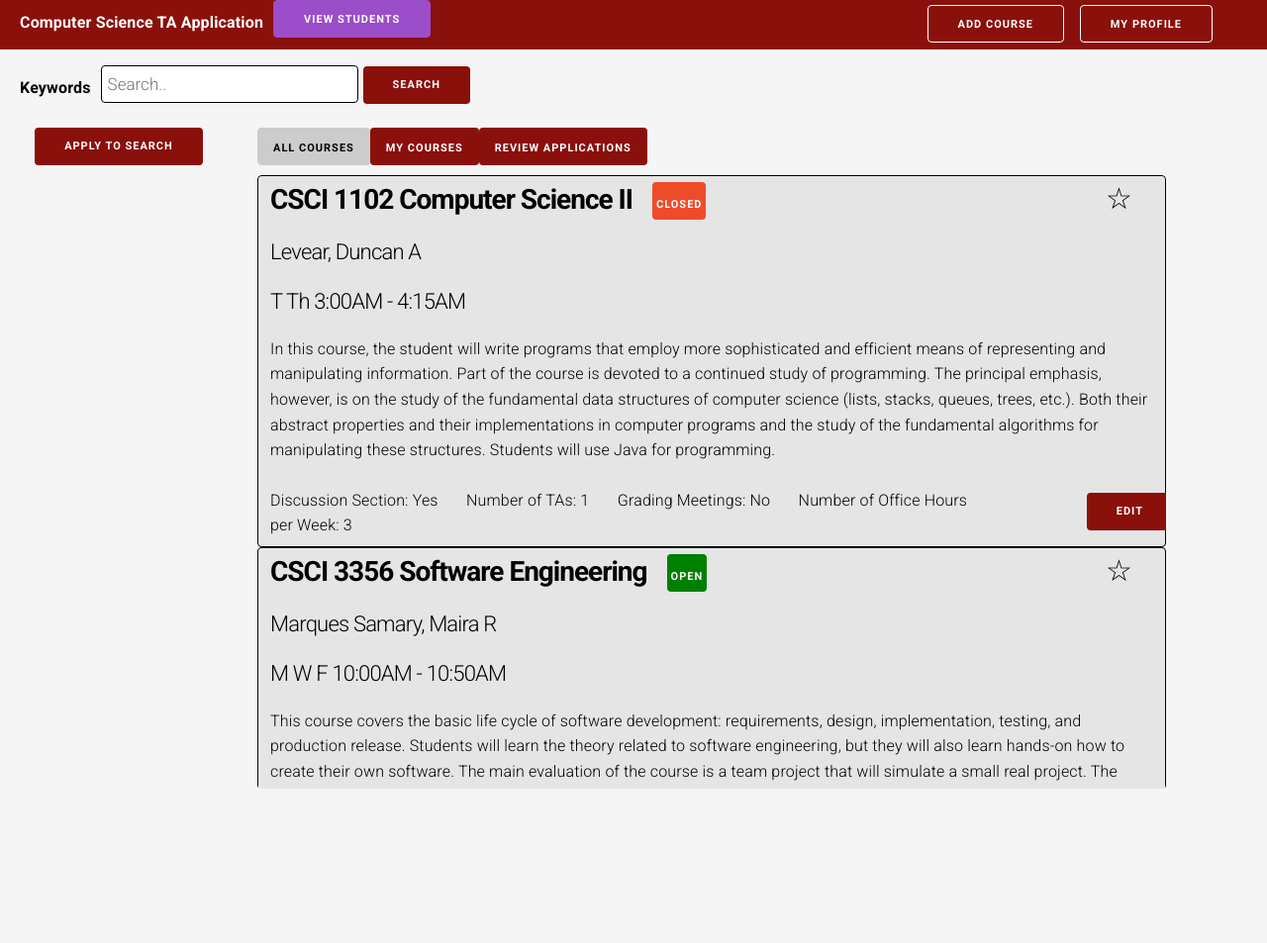
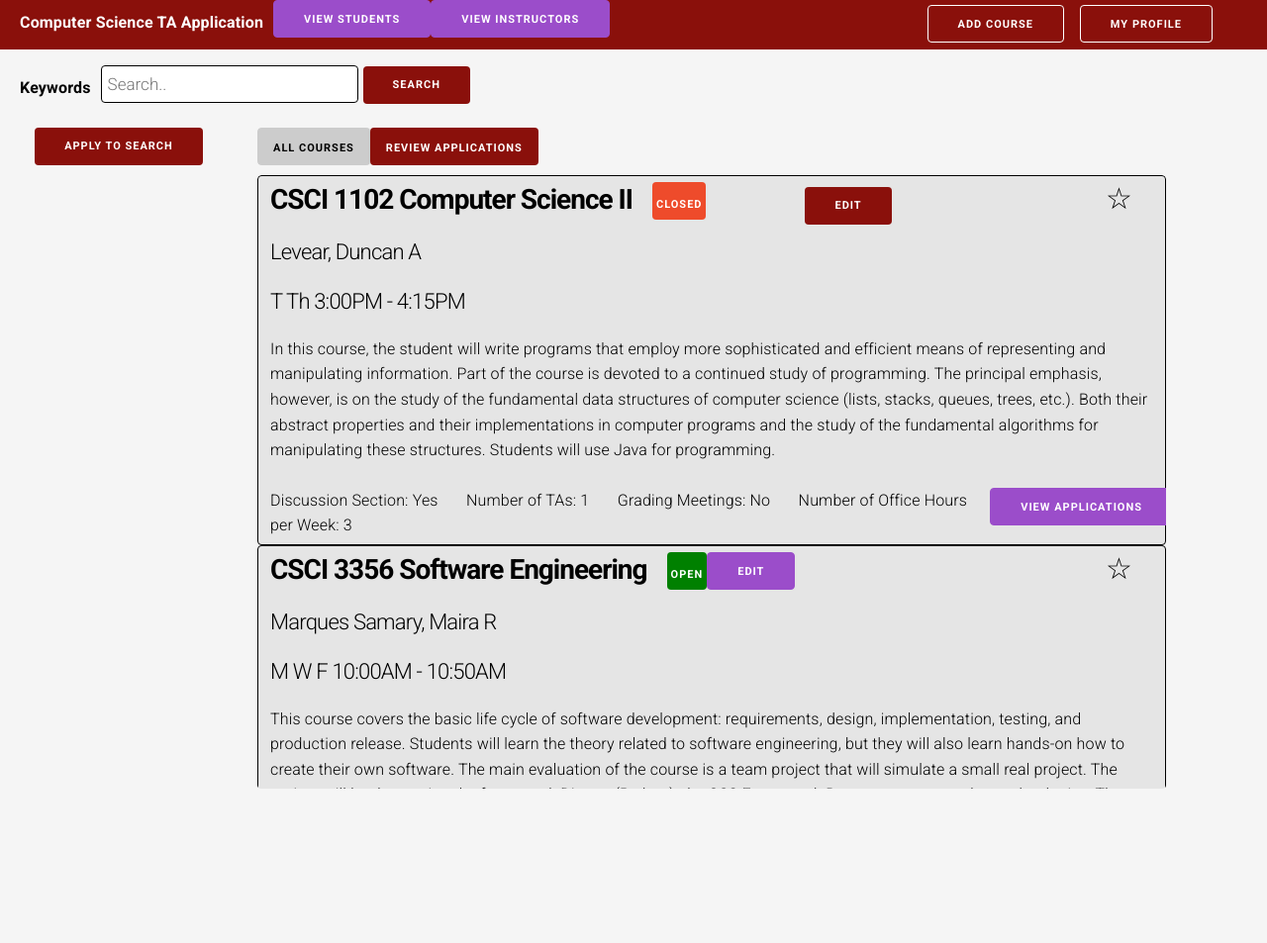
Before and after one commit to CSCI3356Spring2023/EforEveryone, a Django app: page /adminHome/ in a window 1280 px wide. Shown: the whole page at 99% size. Run offline with Django 3.2, Linux system fonts and the light colour scheme.

Commit message:
Updated prototype for admin page
CSS/HTML slightly broken, don't know why, the idea is there

```diff
--- a/src/templates/adminHome.html
+++ b/src/templates/adminHome.html
@@ -34,8 +34,9 @@
       <div class = "row" id = "top-bar">
         <div class = "header"> Computer Science TA Application </div>
         <button class = "button" id = "profile-button" value = "-1">My Profile</button>
-        <a class="button" id = "add-button" href="add-course.html">Add Course</a>
+        <a class="button" id = "add-button" href="/instructorHome/add-course">Add Course</a>
         <a class="button" id = "stu-button" >View Students</a>
+        <a class="button" id = "instructor-button" >View Instructors</a>
       </div>
 
       <div class = "row" id = "second-bar"> Keywords
@@ -63,7 +64,6 @@
 
           <div class="tab">
             <button class="tablinks" onclick="openCity(event, 'all-courses')" id = "defaultOpen">All Courses</button>
-            <button class="tablinks" onclick="openCity(event, 'favorites')">My Courses</button>
             <button class="tablinks" onclick="openCity(event, 'applied-to')">Review Applications</button>
           </div>
 
@@ -74,9 +74,10 @@
                 <h3><strong>CSCI 1102 Computer Science II</strong></h3>
                 <button class = "status-button" id = "closed-button">Closed</button>
                 <input class="star" type="checkbox" title="bookmark page">
+                <a class="button" id = "apply-button" href="/instructorHome/add-course">Edit</a>
               </div>
               <h4>Levear, Duncan A</h4>
-              <h4>T Th 3:00AM - 4:15AM</h4>
+              <h4>T Th 3:00PM - 4:15PM</h4>
               <p>
                 In this course, the student will write programs that employ more sophisticated and efficient means of representing and
                 manipulating information. Part of the course is devoted to a continued study of programming. The principal emphasis,
@@ -86,7 +87,8 @@
 
               <div class = "row" id = "info">
                 Discussion Section: Yes &nbsp &nbsp &nbsp Number of TAs: 1 &nbsp &nbsp &nbsp Grading Meetings: No &nbsp &nbsp &nbsp Number of Office Hours per Week: 3
-                <a class="button" id = "apply-button" href="add-course.html">Edit</a>
+                <a class="button" id = "view-apps-button">View Applications</a>
+
 
               </div>
             </div>
@@ -95,6 +97,7 @@
                 <h3><strong>CSCI 3356 Software Engineering</strong></h3>
                 <button class = "status-button" id = "status-button2">Open</button>
                 <input class="star" type="checkbox" title="bookmark page">
+                <a class="button" id = "apply-button2" href="/instructorHome/add-course">Edit</a>
               </div>
               <h4>Marques Samary, Maira R</h4>
               <h4>M W F 10:00AM - 10:50AM</h4>
@@ -106,15 +109,15 @@
                 The project will be worth 50% of the grade, as well as 2 midterms, an exam, and a peer assessment (how your team members
                 evaluate the work you did).</p>
 
-              <div class = "row" id = "info">
+              <div class = "row" id = "info2">
                 Discussion Section: Yes &nbsp &nbsp &nbsp Number of TAs: 2 &nbsp &nbsp &nbsp Grading Meetings: Yes &nbsp &nbsp &nbsp Number of Office Hours per Week: 2
-                <a class="button" id = "apply-button" href="add-course.html">Edit</a>
+                <a class="button" id = "view-apps-button2">View Applications</a>
               </div>
             </div>
           </div>
 
           <div id="favorites" class="tabcontent">
-            <div class = "course" id = "c1">
+            <div class = "course" id = "c3">
               <div class = "row">
                 <h3><strong>CSCI 3356 Software Engineering</strong></h3>
                 <button class = "status-button" id = "status-button">Open</button>
@@ -132,9 +135,9 @@
                 The project will be worth 50% of the grade, as well as 2 midterms, an exam, and a peer assessment (how your team members
                 evaluate the work you did).</p>
 
-              <div class = "row" id = "info">
+              <div class = "row" id = "info3">
                 Discussion Section: Yes &nbsp &nbsp &nbsp Number of TAs: 2 &nbsp &nbsp &nbsp Grading Meetings: Yes &nbsp &nbsp &nbsp Number of Office Hours per Week: 2
-                <a class="button" id = "apply-button" href="add-course.html">Edit</a>
+                <a class="button" id = "view-apps-button3">View Applications</a>
 
               </div>
             </div>
```
Also changed, not shown: src/templates/applyToCourse.html (+30 -1 lines).
